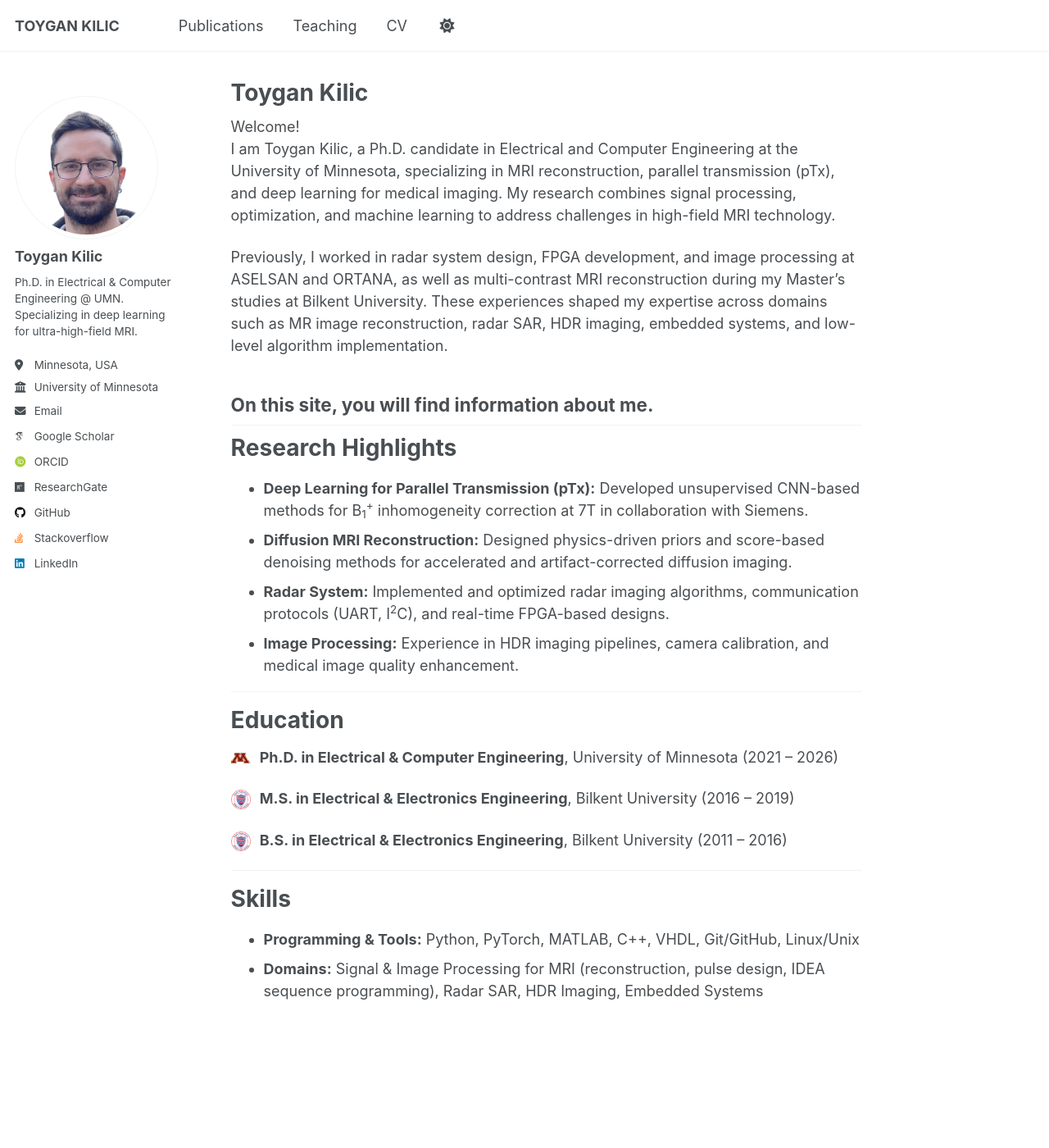
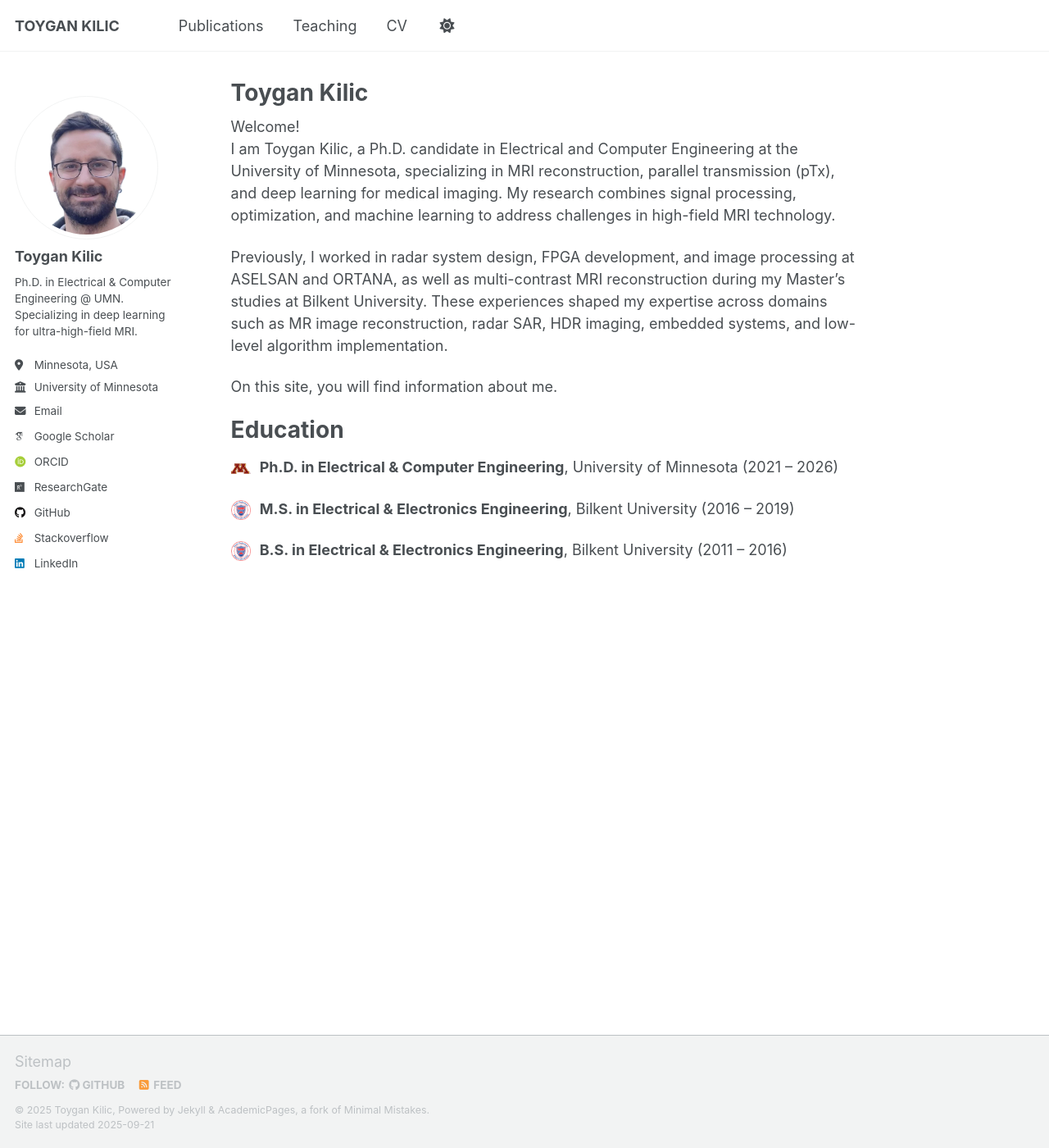
Before and after one commit to Toygan/toygan.github.io, a Jekyll site: the page built from _pages/about.md, in a window 1280 px wide and 1400 px high. Shown: the whole window at 82% size. Built offline with Jekyll 4.4.1, drawn with Linux system fonts in a browser that asks for light colours; some web fonts are replaced; a script that is not in the unit is left out.

Commit message:
fix: Remove outdated research highlights and skills sections for clarity

```diff
--- a/_pages/about.md
+++ b/_pages/about.md
@@ -13,17 +13,6 @@ I am Toygan Kilic, a Ph.D. candidate in Electrical and Computer Engineering at t
 Previously, I worked in radar system design, FPGA development, and image processing at ASELSAN and ORTANA, as well as multi-contrast MRI reconstruction during my Master’s studies at Bilkent University. These experiences shaped my expertise across domains such as MR image reconstruction, radar SAR, HDR imaging, embedded systems, and low-level algorithm implementation.
 
 On this site, you will find information about me.
----
-
-Research Highlights
-======
-
-- **Deep Learning for Parallel Transmission (pTx):** Developed unsupervised CNN-based methods for B<sub>1</sub><sup>+</sup> inhomogeneity correction at 7T in collaboration with Siemens.
-- **Diffusion MRI Reconstruction:** Designed physics-driven priors and score-based denoising methods for accelerated and artifact-corrected diffusion imaging.
-- **Radar System:** Implemented and optimized radar imaging algorithms, communication protocols (UART, I<sup>2</sup>C), and real-time FPGA-based designs.
-- **Image Processing:** Experience in HDR imaging pipelines, camera calibration, and medical image quality enhancement.
-
----
 
 Education
 ======
@@ -36,10 +25,3 @@ Education
 
 <img src="/images/bilkent_university.png" alt="Bilkent University" width="24" style="vertical-align:middle; margin-right:6px;"/>
 **B.S. in Electrical & Electronics Engineering**, Bilkent University (2011 – 2016)
-
----
-
-Skills
-======
-- **Programming & Tools:** Python, PyTorch, MATLAB, C++, VHDL, Git/GitHub, Linux/Unix
-- **Domains:** Signal & Image Processing for MRI (reconstruction, pulse design, IDEA sequence programming), Radar SAR, HDR Imaging, Embedded Systems
```
